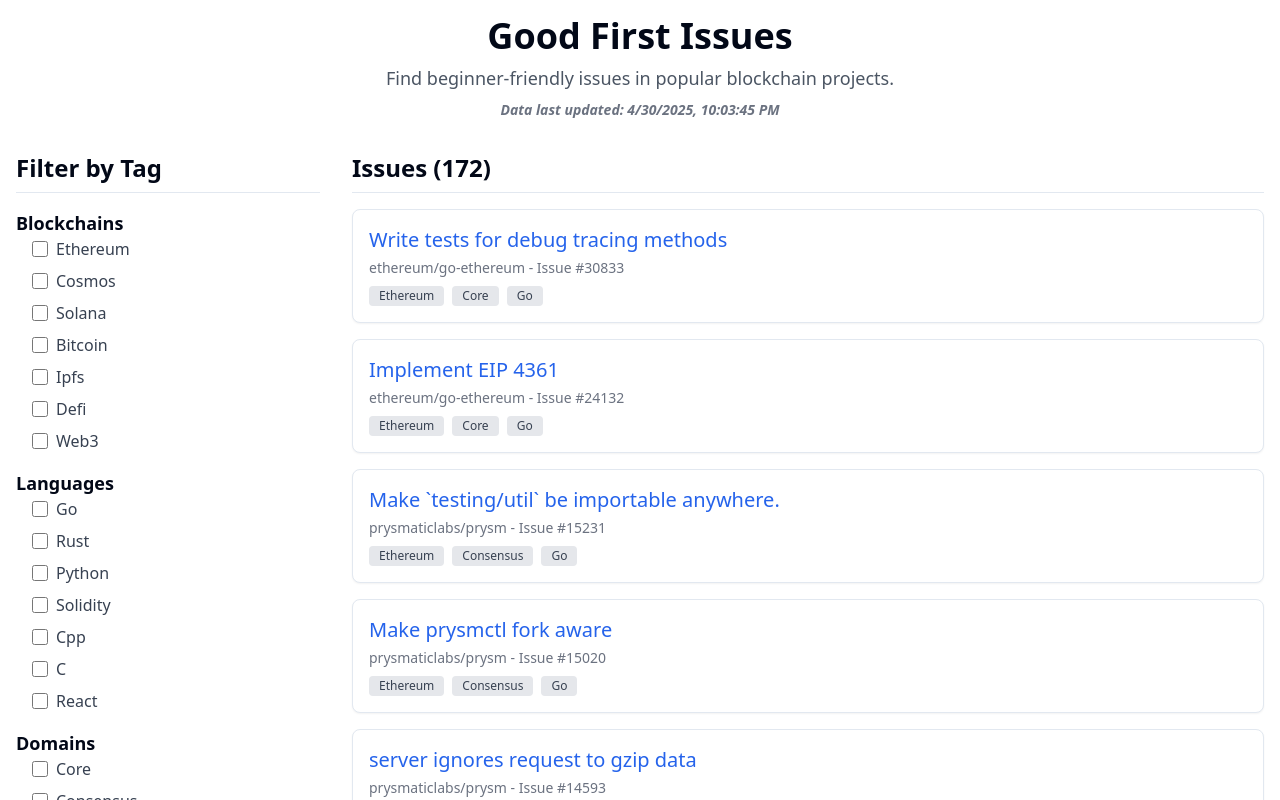
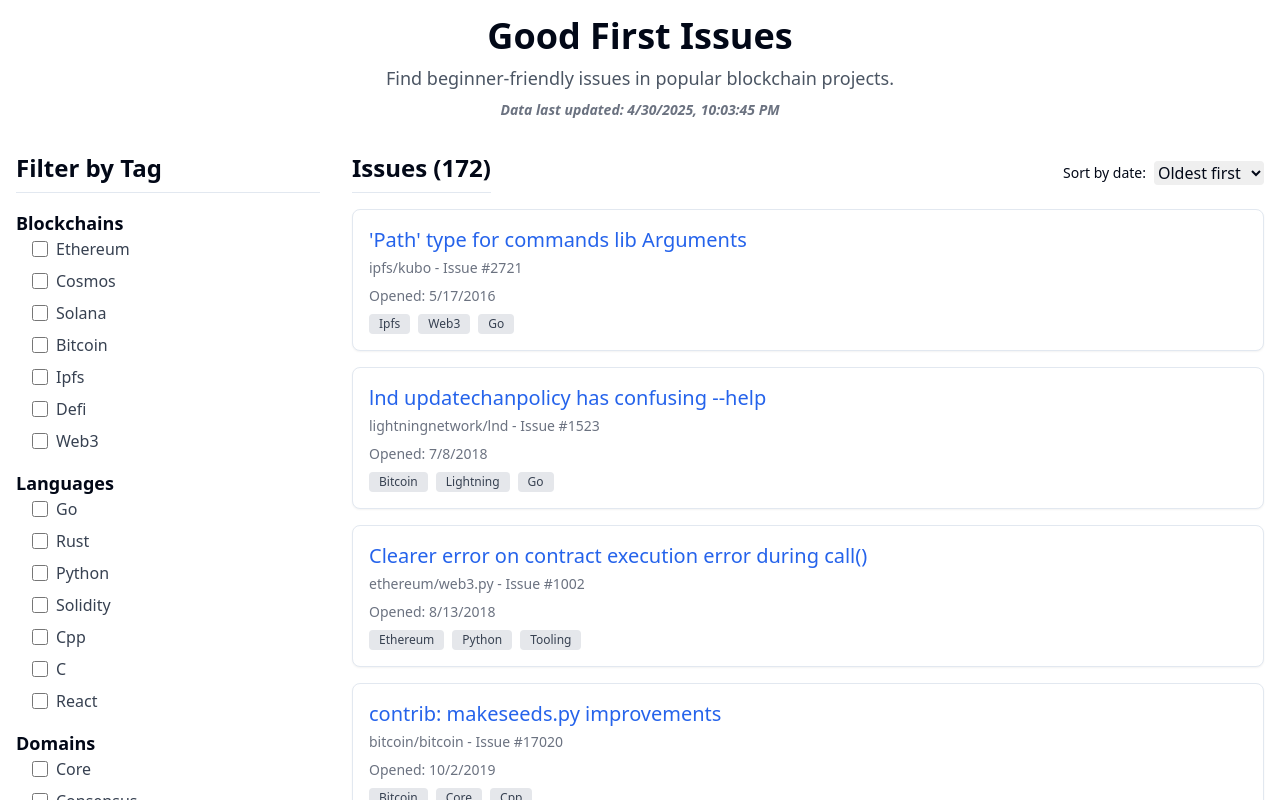
Before and after one commit to natalie-a-1/GoodFirstIssues, a Next.js app: page / in a window 1280 px wide. Shown: the top 800 px of the page. Built offline with nearby package versions, Linux system fonts and the light colour scheme.

Commit message:
Add sorting functionality for issues by created date

```diff
--- a/src/app/page.tsx
+++ b/src/app/page.tsx
@@ -20,6 +20,7 @@
   const [loading, setLoading] = useState<boolean>(true);
   const [error, setError] = useState<string | null>(null);
   const [lastUpdated, setLastUpdated] = useState<string | null>(null);
+  const [sortOrder, setSortOrder] = useState<'asc' | 'desc'>('asc');
 
   // Fetch issues data on component mount
   useEffect(() => {
@@ -120,6 +121,13 @@
     categorizedTags["Other"] = otherTags;
   }
 
+  // Compute sorted issues by created date
+  const sortedIssues = filteredIssues.slice().sort((a, b) => {
+    const aTime = new Date(a.created_at).getTime();
+    const bTime = new Date(b.created_at).getTime();
+    return sortOrder === 'asc' ? aTime - bTime : bTime - aTime;
+  });
+
   return (
     <div className="container mx-auto p-4 font-sans">
       <header className="mb-8 text-center">
@@ -176,12 +184,26 @@
 
         {/* Issues List Section */}
         <main className="w-full md:w-3/4">
-          <h2 className="text-2xl font-semibold mb-4 border-b pb-2">Issues ({filteredIssues.length})</h2>
+          <div className="flex items-center justify-between mb-4">
+            <h2 className="text-2xl font-semibold border-b pb-2">Issues ({filteredIssues.length})</h2>
+            <div className="flex items-center space-x-2">
+              <label htmlFor="sortOrder" className="text-sm font-medium">Sort by date:</label>
+              <select
+                id="sortOrder"
+                value={sortOrder}
+                onChange={e => setSortOrder(e.target.value as 'asc' | 'desc')}
+                className="border-gray-300 rounded"
+              >
+                <option value="asc">Oldest first</option>
+                <option value="desc">Newest first</option>
+              </select>
+            </div>
+          </div>
           {loading ? (
             <p>Loading issues...</p>
           ) : filteredIssues.length > 0 ? (
             <ul className="space-y-4">
-              {filteredIssues.map(issue => (
+              {sortedIssues.map(issue => (
                 <li key={issue.id} className="border rounded-lg p-4 shadow-sm hover:shadow-md transition-shadow bg-white">
                   <h3 className="text-xl font-medium mb-1">
                     <a href={issue.url} target="_blank" rel="noopener noreferrer" className="text-blue-600 hover:underline">
@@ -192,6 +214,9 @@
                     <a href={`https://github.com/${issue.repository}`} target="_blank" rel="noopener noreferrer" className="hover:underline">
                       {issue.repository}
                     </a> - Issue #{issue.number}
+                  </p>
+                  <p className="text-sm text-gray-500 mb-2">
+                    Opened: {new Date(issue.created_at).toLocaleDateString()}
                   </p>
                   <div className="flex flex-wrap gap-2">
                     {issue.tags.map(tag => (
```
